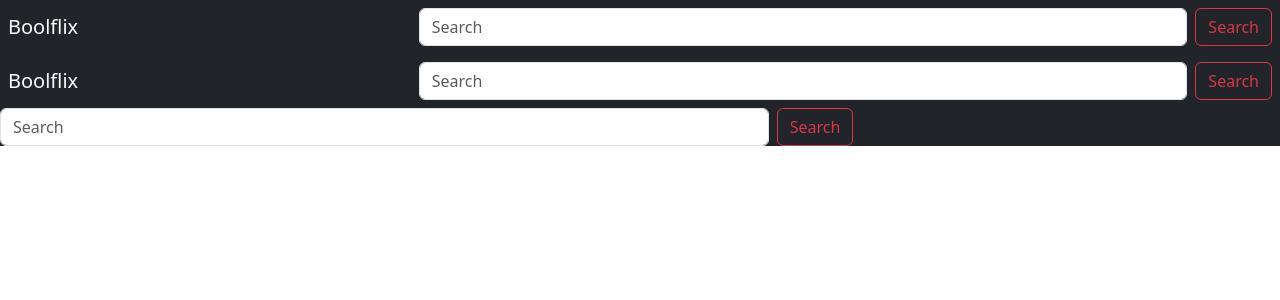
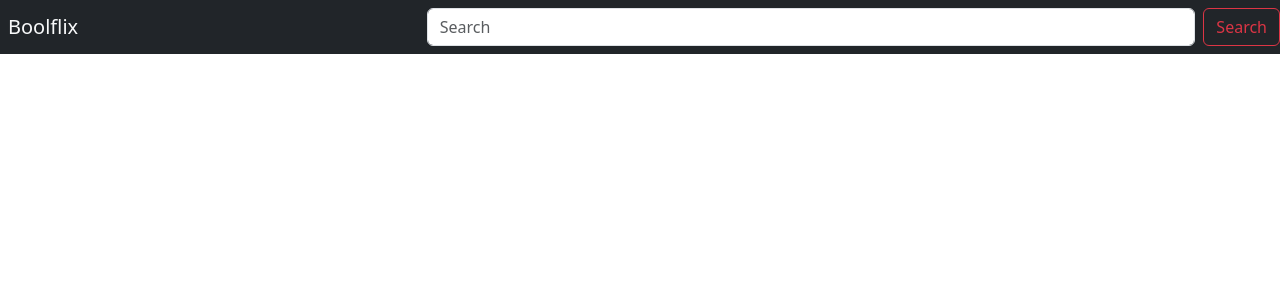
Before and after one commit to MarcoSac1/vite-boolflix, a Vue app: page / in a window 1280 px wide. Shown: the top 300 px of the page. Built offline with nearby package versions, Linux system fonts and the light colour scheme.

Commit message:
fixed header issue

```diff
--- a/src/components/AppHeader.vue
+++ b/src/components/AppHeader.vue
@@ -1,65 +1,8 @@
 <script>
-import AppSearch from './AppSearch.vue';
-import axios from "axios";
+</script>
+<template>
 
-export default {
-    components:{
-        AppSearch
-    },
-    // data() {
-    //     return{
-    //         film: [],
-    //         series:[]
-    //     }
-    // },
-
-    // methods:{
-    //     getFilm(filmName){
-    //         axios.get('https://api.themoviedb.org/3/search/movie?api_key=704bcbb605fa3bbfcf7f5616feaf17bb&query='+filmName)
-    //         .then((response) => {
-    //             console.log(response);
-    //             this.film=response.data.results;
-    //         })
-    //         .catch(function(error){
-    //             console.log(error);
-    //         })
-    //         .finally(function () {
-
-    //         });
-    //     },
-    //     searchFilm(cercato){
-    //         this.getFilm(cercato);
-    //         this.getSeries(cercato);
-    //         console.log(cercato);
-    //     },
-    //     getSeries(seriesName){
-    //         console.log('&query='+seriesName
-    //         );
-    //         axios.get('https://api.themoviedb.org/3/search/tv?api_key=704bcbb605fa3bbfcf7f5616feaf17bb&language=it_IT&query='+seriesName)
-    //         .then((response) => {
-    //             console.log(response);
-    //             this.series=response.data.results;
-    //         })
-    //         .catch(function(error){
-    //             console.log(error);
-    //         })
-    //         .finally(function () {
-
-    //         });
-    //     },
-    // },
-}
-</script>
-
-<template>
-    <nav class="navbar bg-dark  d-flex justify-content-between">
-        <div class=" ">
-            <a class="navbar-brand text-light ms-2">Boolflix</a>
-        </div>
-        <AppSearch  @searched="searchFilm" class="me-2"/>
-    </nav>
 </template>
 
-<style lang="scss" >
-@use'../../node_modules/bootstrap/scss/bootstrap.scss';
+<style>
 </style>
--- a/src/components/AppMain.vue
+++ b/src/components/AppMain.vue
@@ -2,14 +2,14 @@
 import AppSearch from "./AppSearch.vue";
 import axios from "axios";
 import CardFilm from "./CardFilm.vue";
-import AppHeader from "./AppHeader.vue";
+
 
 
 export default {
     components: {
         AppSearch,
         CardFilm,
-        AppHeader
+
     },
     data() {
         return{
@@ -60,8 +60,7 @@ export default {
 </script>
 
 <template >
-    <div class="bg-dark text-light  h-100">
-        <AppHeader/>
+    <div class="bg-dark text-light ">
         <AppSearch @searched="searchFilm"/>
         <CardFilm :film="film" :series="series" />
     </div>
--- a/src/components/AppSearch.vue
+++ b/src/components/AppSearch.vue
@@ -14,10 +14,17 @@ export default {
 </script>
 
 <template>
-<form class="d-flex col-8" role="search">
-        <input class="form-control me-2" type="search" placeholder="Search" aria-label="Search" v-model="cercato" >
-        <button class="btn btn-outline-danger" type="button" @click="$emit('searched', cercato)">Search</button>
-</form>
+
+    <nav class="navbar bg-dark  d-flex justify-content-between">
+        <div class=" ">
+            <a class="navbar-brand text-light ms-2">Boolflix</a>
+        </div>
+        <form class="d-flex col-8" role="search">
+                <input class="form-control me-2" type="search" placeholder="Search" aria-label="Search" v-model="cercato" >
+                <button class="btn btn-outline-danger" type="button" @click="$emit('searched', cercato)">Search</button>
+        </form>
+    </nav>
+
 <!-- <input type="text" v-model="cercato"> -->
 <!-- <button type="button" @click="$emit('searched', cercato)">search</button> -->
 </template>
--- a/src/components/CardFilm.vue
+++ b/src/components/CardFilm.vue
@@ -109,6 +109,5 @@ export default {
     }
     .gray{
         color: gray;
-        border: salmon solid;
     }
 </style>
```
